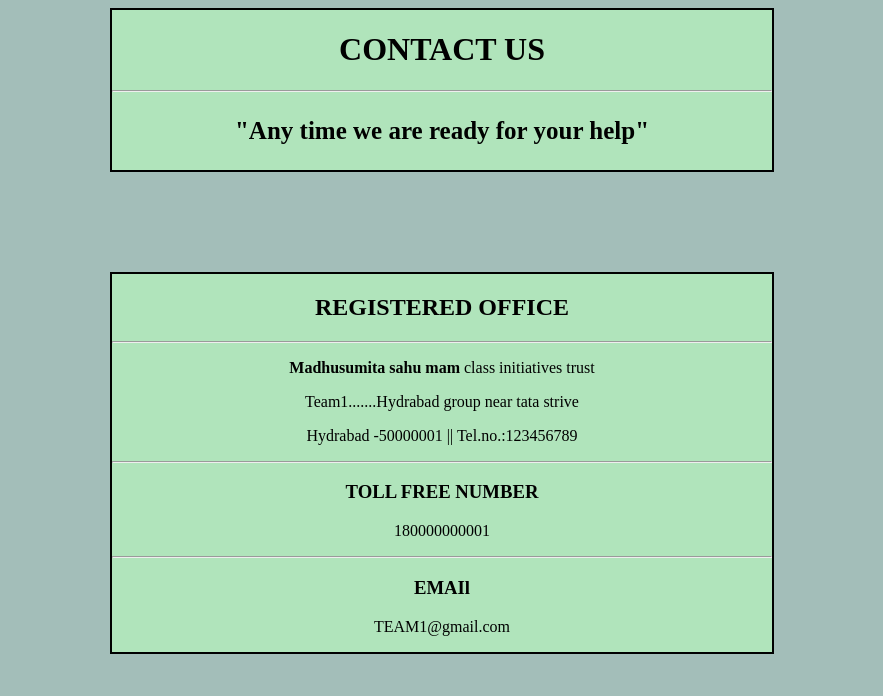
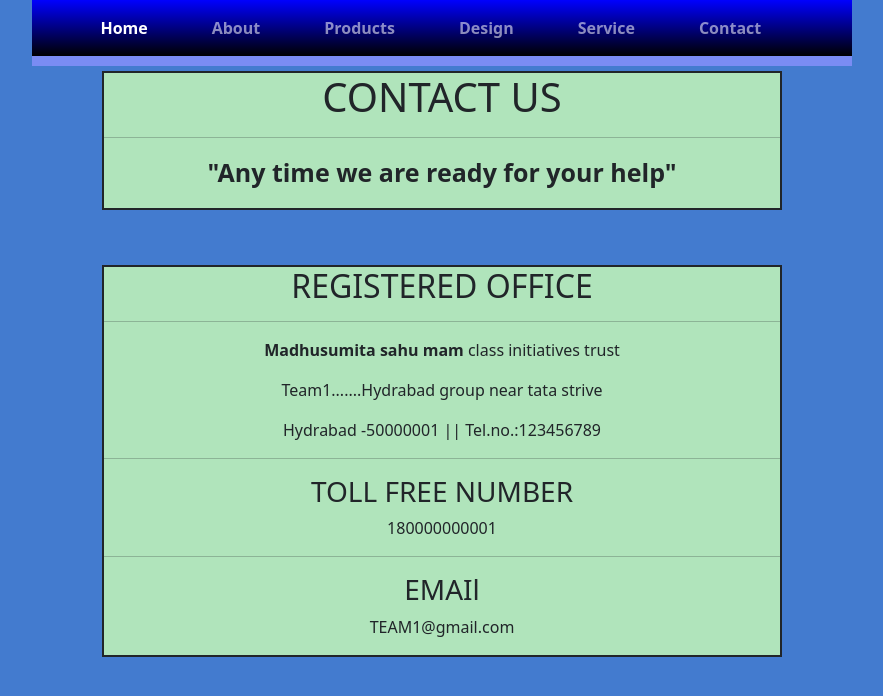
Before and after one commit to NAGanesh-TS02/HTML-Task_22102022, a plain HTML site: page contact.html in a window 1280 px wide. Shown: the whole page, without its empty margins (198-1081 px from the left). Drawn offline with nearby package versions, Linux system fonts and the light colour scheme.

Commit message:
added nav bar

```diff
--- a/contact.html
+++ b/contact.html
@@ -5,19 +5,76 @@
     <meta http-equiv="X-UA-Compatible" content="IE=edge">
     <meta name="viewport" content="width=device-width, initial-scale=1.0">
     <title>Contact</title>
+    <link href="https://cdn.jsdelivr.net/npm/bootstrap@5.2.2/dist/css/bootstrap.min.css" rel="stylesheet"
+        integrity="sha384-Zenh87qX5JnK2Jl0vWa8Ck2rdkQ2Bzep5IDxbcnCeuOxjzrPF/et3URy9Bv1WTRi" crossorigin="anonymous">
+    <script src="https://cdn.jsdelivr.net/npm/bootstrap@5.2.2/dist/js/bootstrap.bundle.min.js"
+        integrity="sha384-OERcA2EqjJCMA+/3y+gxIOqMEjwtxJY7qPCqsdltbNJuaOe923+mo//f6V8Qbsw3"
+        crossorigin="anonymous"></script>
+
     <style>
         body{
-            background-color: rgb(163, 190, 185);
+            background-color: rgb(67, 123, 207);
+        }
+        .nav1 {
+            margin: 0 18%;
+            background-image: linear-gradient(blue, black);
+            box-shadow: 0 10px rgb(122, 140, 243);
+            margin-bottom: 10px;
         }
     </style>
 </head>
 <body>
-    <div style="text-align:center ; border: solid 2px ; background-color: rgb(176, 228, 187);margin-left: 300px;margin-right: 300px;" >
+       <!-- Nav--Bar -->
+       <div class="nav1">
+
+        <nav class="navbar navbar-expand-lg navbar-dark">
+            <div class="container ">
+              <!-- <a class="navbar-brand" href="#">Navbar</a> -->
+              <button
+                class="navbar-toggler"
+                type="button"
+                data-bs-toggle="collapse"
+                data-bs-target="#navbarNav"
+                aria-controls="navbarNav"
+                aria-expanded="false"
+                aria-label="Toggle navigation"
+              >
+                <!-- <span class="navbar-toggler-icon"></span> -->
+              </button>
+              <div class="collapse navbar-collapse" id="navbarNav">
+                <ul class="navbar-nav">
+                  <li class="nav-item ">
+                    <a class="nav-link active fw-bold ms-5" href="index.html" target="_blank">Home</a>
+                  </li>
+                  <li class="nav-item active">
+                    <a class="nav-link fw-bold ms-5 " href="about.html" target="_blank">About</a>
+                  </li>
+                  <li class="nav-item active">
+                    <a class="nav-link fw-bold ms-5" href="products.html" target="_blank">Products</a>
+                  </li>
+                  <li class="nav-item active">
+                    <a class="nav-link fw-bold ms-5" href="Design.html" target="_blank">Design</a>
+                  </li>
+                  <li class="nav-item active">
+                    <a class="nav-link fw-bold ms-5" href="Service.html" target="_blank">Service</a>
+                  </li>
+                  <li class="nav-item active">
+                    <a class="nav-link fw-bold ms-5 me-4" href="contact.html" target="_blank">Contact</a>
+                  </li>
+                </ul>
+              </div>
+            </div>
+          </nav>
+    </div>
+
+
+    <!-- End-- of ---nav bar -->
+    <div style="text-align:center ; border: solid 2px ; background-color: rgb(176, 228, 187);margin-left: 300px;margin-right: 300px; margin-top: 15px;" >
         <h1>CONTACT US</h1><hr>
         <b><p style="font-size: 25px;">"Any time we are ready for your help"</p></b>
     </div>
     <div class="s">
-        <header style="text-align: center; border: solid 2px;margin-left: 300px;margin-right: 300px; margin-top: 100px; background-color: rgb(176, 228, 187);">
+        <header style="text-align: center; border: solid 2px;margin-left: 300px;margin-right: 300px; margin-top: 55px; background-color: rgb(176, 228, 187);">
             <h2>REGISTERED OFFICE</h2><hr>
             <p><b>Madhusumita sahu mam </b> class initiatives trust</p>
             <p>Team1.......Hydrabad group near tata strive</p>
```
